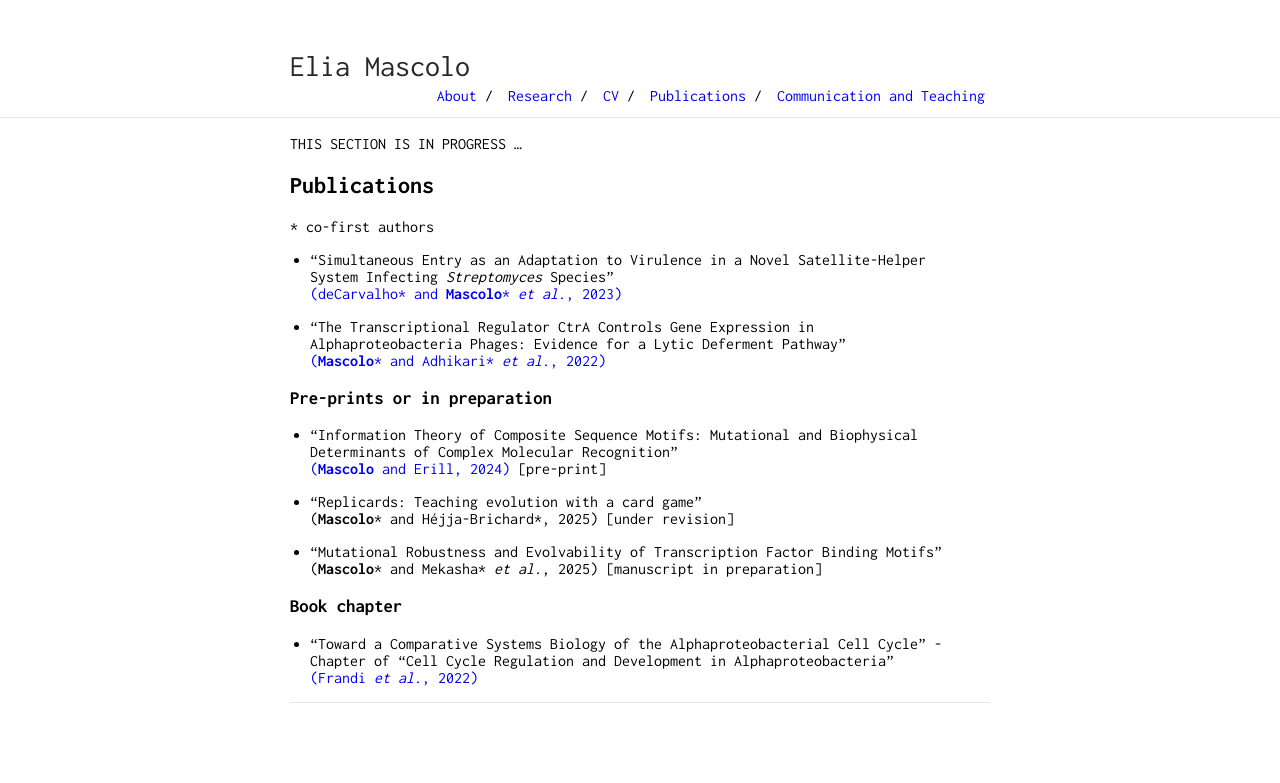
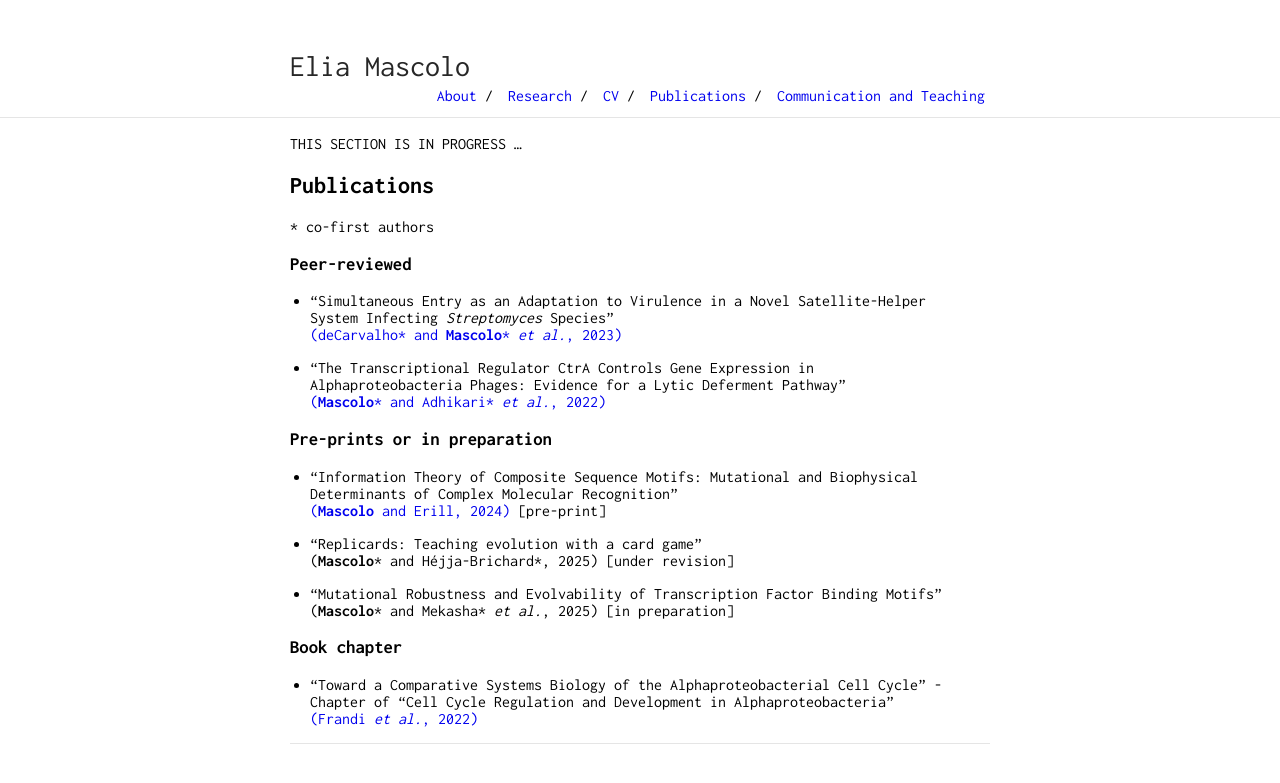
Before and after one commit to eliamascolo/eliamascolo.github.io, a Jekyll site: the page built from publications.md, in a window 1280 px wide. Shown: the top 783 px of the page. Built offline with Jekyll 4.4.1, drawn with Linux system fonts in a browser that asks for light colours; our own code applies the rules of GitHub Pages for plain Markdown files.

Commit message:
Update publications.md

```diff
--- a/publications.md
+++ b/publications.md
@@ -2,7 +2,10 @@
 THIS SECTION IS IN PROGRESS ...
 
 ## Publications
+
 \* co-first authors
+
+### Peer-reviewed
 
 * "Simultaneous Entry as an Adaptation to Virulence in a Novel Satellite-Helper System Infecting *Streptomyces* Species"<br>[(deCarvalho\* and **Mascolo**\* *et al.*, 2023)](https://doi.org/10.1038/s41396-023-01548-0)
 
@@ -14,7 +17,7 @@ THIS SECTION IS IN PROGRESS ...
 
 * "Replicards: Teaching evolution with a card game"<br>(**Mascolo**\* and Héjja-Brichard\*, 2025) [under revision]
 
-* "Mutational Robustness and Evolvability of Transcription Factor Binding Motifs"<br>(**Mascolo**\* and Mekasha\* *et al.*, 2025) [manuscript in preparation]
+* "Mutational Robustness and Evolvability of Transcription Factor Binding Motifs"<br>(**Mascolo**\* and Mekasha\* *et al.*, 2025) [in preparation]
 
 ### Book chapter
 
```
